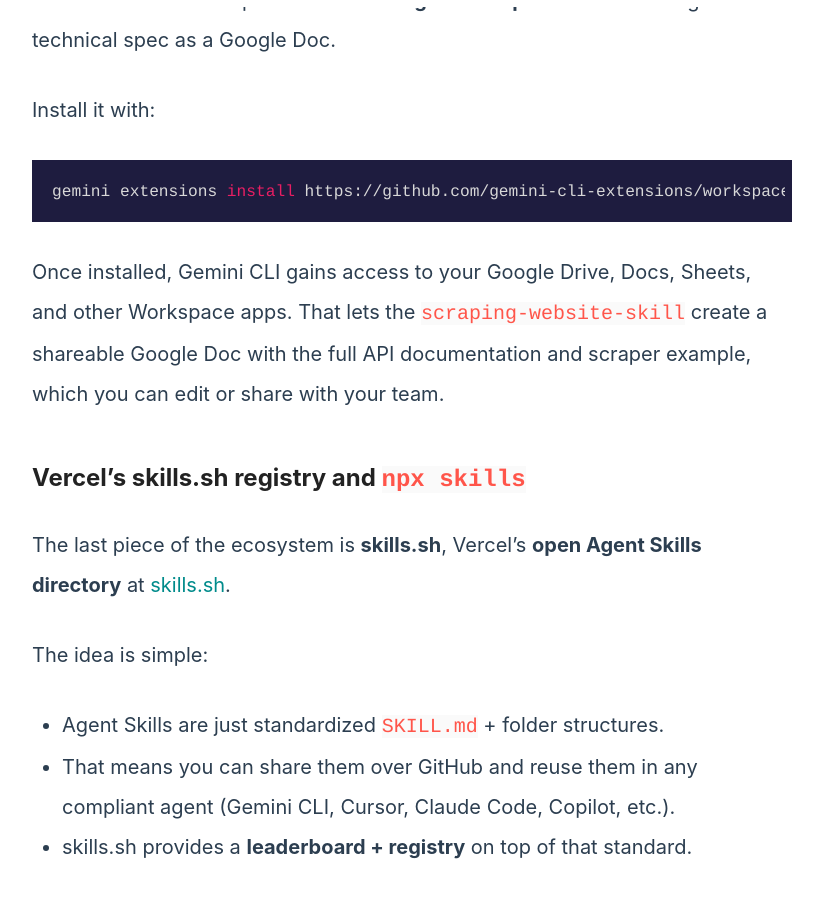
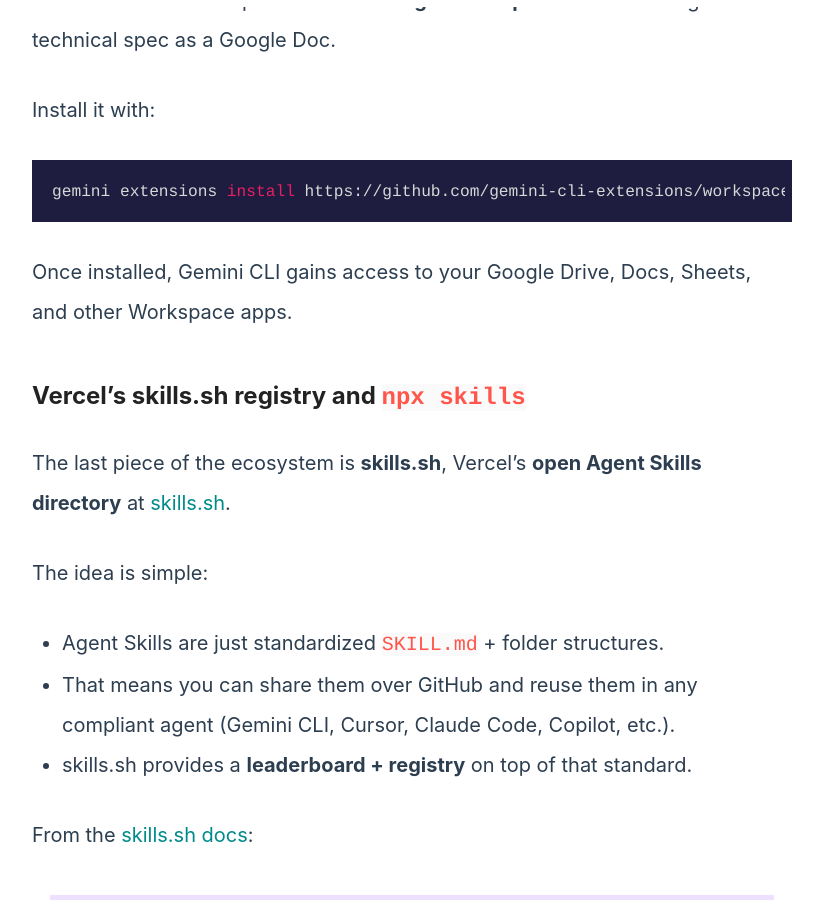
Before and after one commit to DamiMartinez/damimartinez.github.io, a Jekyll site: the page built from _posts/2026-02-12-agent-skills-gemini-cli.md, in a window 1280 px wide and 900 px high, scrolled down 8056 px. Shown: the whole window, without its empty margins (228-1051 px from the left). Built offline with Jekyll 4.4.1, drawn with Linux system fonts in a browser that asks for light colours; some of the changed text lies outside the part shown.

Commit message:
Updating new post about Agent Skills 2

````diff
--- a/_posts/2026-02-12-agent-skills-gemini-cli.md
+++ b/_posts/2026-02-12-agent-skills-gemini-cli.md
@@ -179,7 +179,7 @@ Install it with:
 gemini extensions install https://github.com/gemini-cli-extensions/workspace
 ```
 
-Once installed, Gemini CLI gains access to your Google Drive, Docs, Sheets, and other Workspace apps. That lets the `scraping-website-skill` create a shareable Google Doc with the full API documentation and scraper example, which you can edit or share with your team.
+Once installed, Gemini CLI gains access to your Google Drive, Docs, Sheets, and other Workspace apps.
 
 
 ## Vercel's skills.sh registry and `npx skills`
````
Also changed, not shown: other parts of _posts/2026-02-12-agent-skills-gemini-cli.md (+1 -1 lines).
